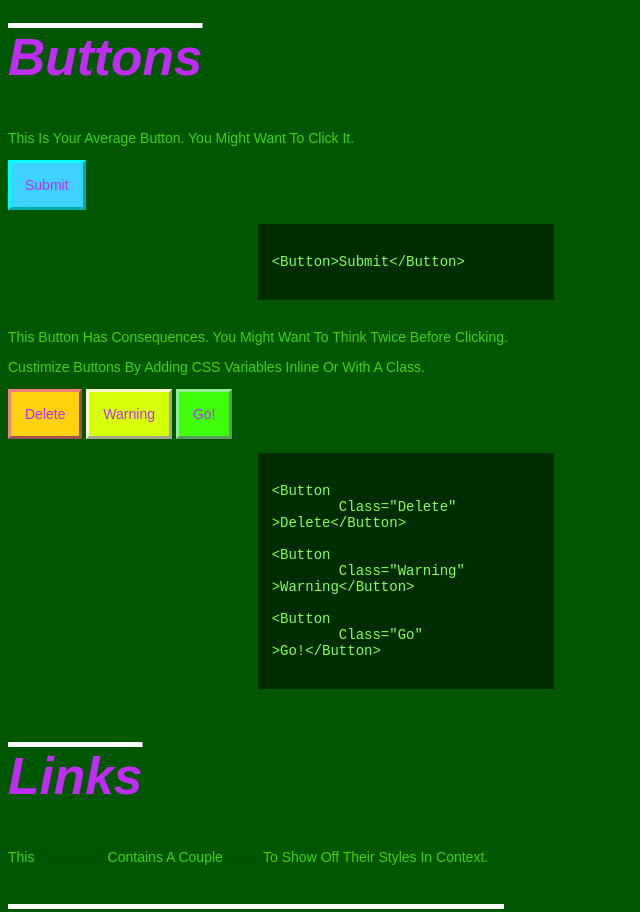
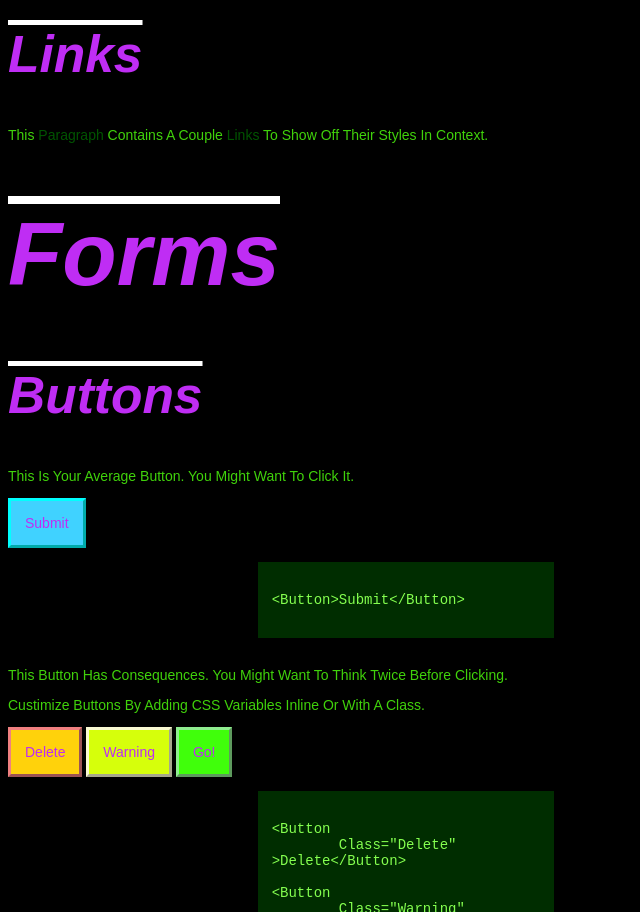
Before and after one commit to MakeMeSenpai/proto-styles, a plain HTML site: page index.html in a window 1280 px wide. Shown: the part 5600-6512 px from the top of the page, without its empty margins (0-640 px from the left). Drawn offline with Linux system fonts and the light colour scheme; a script that the page names is missing.

Commit message:
chronilogical

```diff
--- a/index.html
+++ b/index.html
@@ -5,7 +5,7 @@
 	<link rel="stylesheet" href="./dist/styles.css" />
 </head>
 
-<body class="darker-mode">
+<body class="dark-mode">
 
 	<div class="navbar">
 		<ul>
@@ -16,6 +16,7 @@
 			<li><a href="#fonts">Fonts</a></li>
 			<li><a href="#forms">Forms</a></li>
 			<li><a href="#shapes">Shapes</a></li>
+			<!-- <li><a href="#colors"></a></li> -->
 			<li><a href="#footer">Footer</a></li>
 		</ul>
 		<ul>
@@ -185,6 +186,7 @@
 		</section>
 
 		<section id="fonts">
+			<h1>Fonts</h1>
 			<h1>Headings</h1>
 			<h1>H1 Heading</h1>
 			<h2>H2 Heading</h2>
@@ -220,6 +222,12 @@
 &lt;p&gt;This is an &lt;strong&gt;average&lt;/strong&gt; paragraph. It includes some &lt;em&gt;inline&lt;/em&gt; elements such as &lt;strong&gt; and &lt;em&gt;.&lt;/p&gt;
 				</code>
 			</pre>
+		</section>
+
+		<section>
+			<h2>Links</h2>
+			<p>This <a href="#">paragraph</a> contains a couple <a href="#">links</a> to show off their styles in
+				context.</p>
 		</section>
 		<!-- Forms -->
 		<h1>Forms</h1>
@@ -259,12 +267,6 @@
 &gt;Go!&lt;/button&gt;
 				</code>
 			</pre>
-		</section>
-
-		<section>
-			<h2>Links</h2>
-			<p>This <a href="#">paragraph</a> contains a couple <a href="#">links</a> to show off their styles in
-				context.</p>
 		</section>
 
 		<section>
@@ -484,7 +486,7 @@
 			</div>
 		</section>
 
-		<section>
+		<!-- <section id="colors">
 			<h3>Full Color Palette</h3>
 
 			<div class="">
@@ -521,7 +523,7 @@
 					<div class="swatch" style="background-color: var(--color-gray)"></div>
 				</div>
 
-		</section>
+		</section> -->
 	</div>
 	<div class="page-footer">
 		<ul>
@@ -532,6 +534,7 @@
 			<li><a href="#fonts">Fonts</a></li>
 			<li><a href="#forms">Forms</a></li>
 			<li><a href="#shapes">Shapes</a></li>
+			<!-- <li><a href="#colors"></a></li> -->
 		</ul>
 
 		<ul>
```
